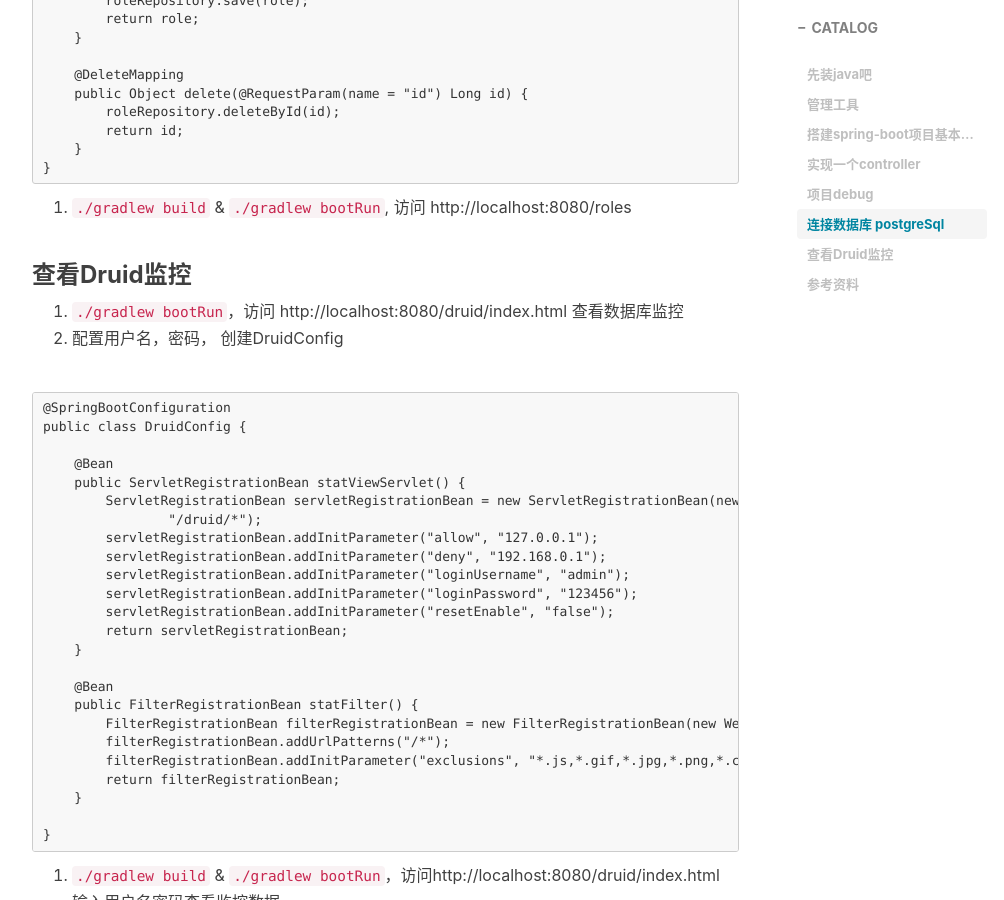
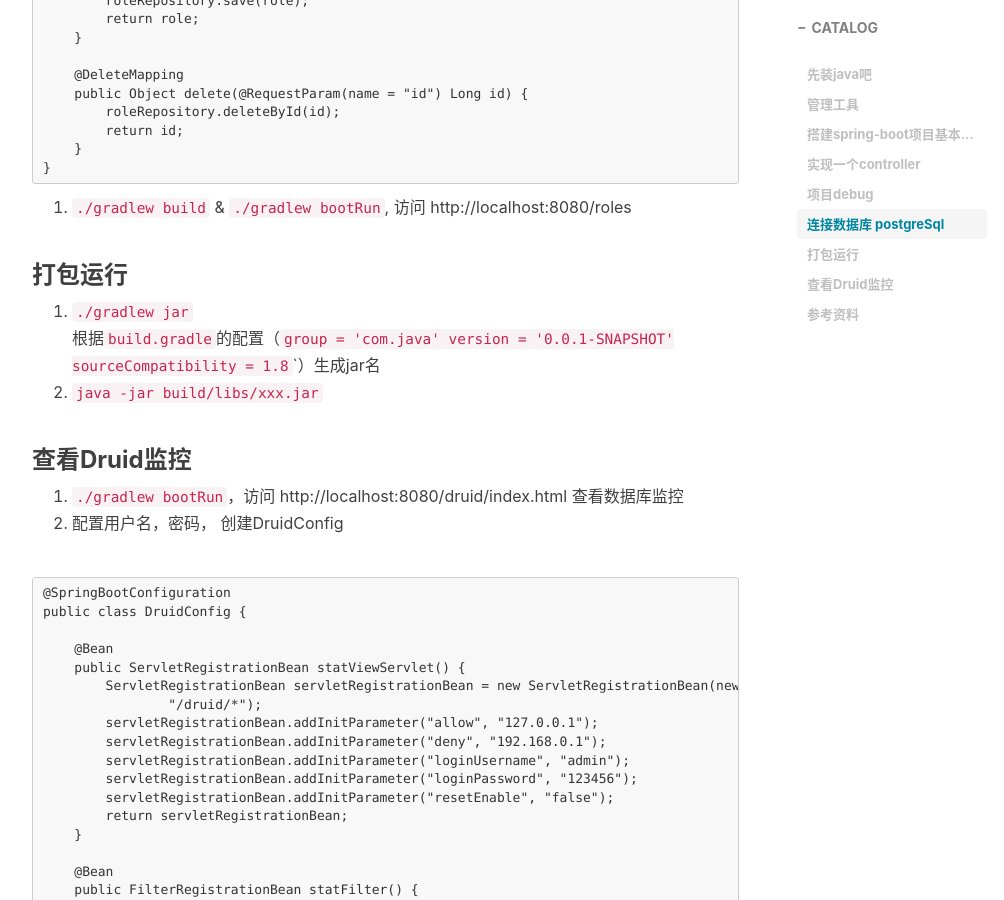
Before and after one commit to dongjx/dongjx.github.io, a Jekyll site: the page built from _posts/2018-05-20-搭建-spring-boot-项目.md, in a window 1280 px wide and 900 px high, scrolled down 5533 px. Shown: the whole window, without its empty margins (233-1237 px from the left). Built offline with Jekyll 4.4.1, drawn with Linux system fonts in a browser that asks for light colours; nearby versions of some CDN libraries; comment, search, counter and statistics services are not loaded.

Commit message:
update post

````diff
--- a/_posts/2018-05-20-搭建-spring-boot-项目.md
+++ b/_posts/2018-05-20-搭建-spring-boot-项目.md
@@ -237,6 +237,13 @@
 ```
 9. `./gradlew build` & `./gradlew bootRun`, 访问 http://localhost:8080/roles
 
+### 打包运行
+
+1. `./gradlew jar`
+根据`build.gradle`的配置（`group = 'com.java' version = '0.0.1-SNAPSHOT' sourceCompatibility = 1.8``）生成jar名
+2. `java -jar build/libs/xxx.jar`
+
+
 ### 查看Druid监控
 1. `./gradlew bootRun`，访问 http://localhost:8080/druid/index.html 查看数据库监控
 2. 配置用户名，密码， 创建DruidConfig
````
